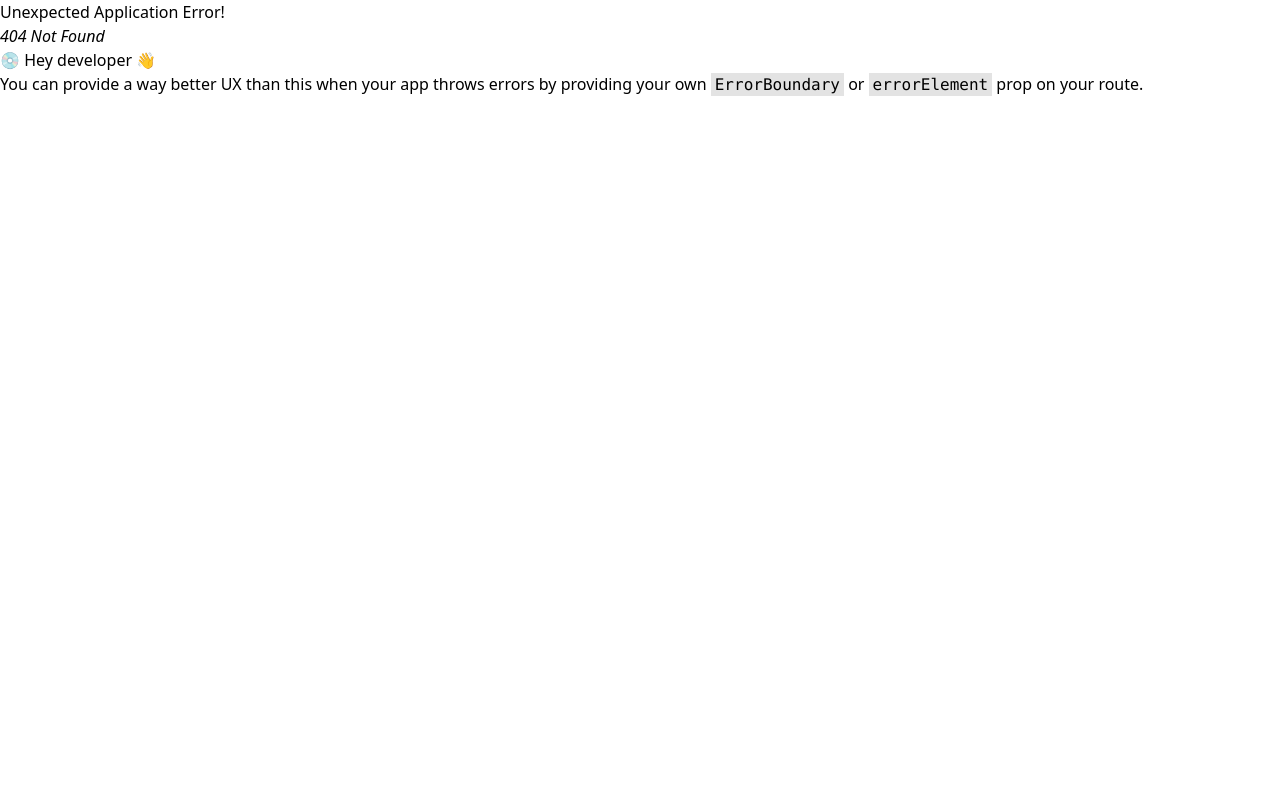
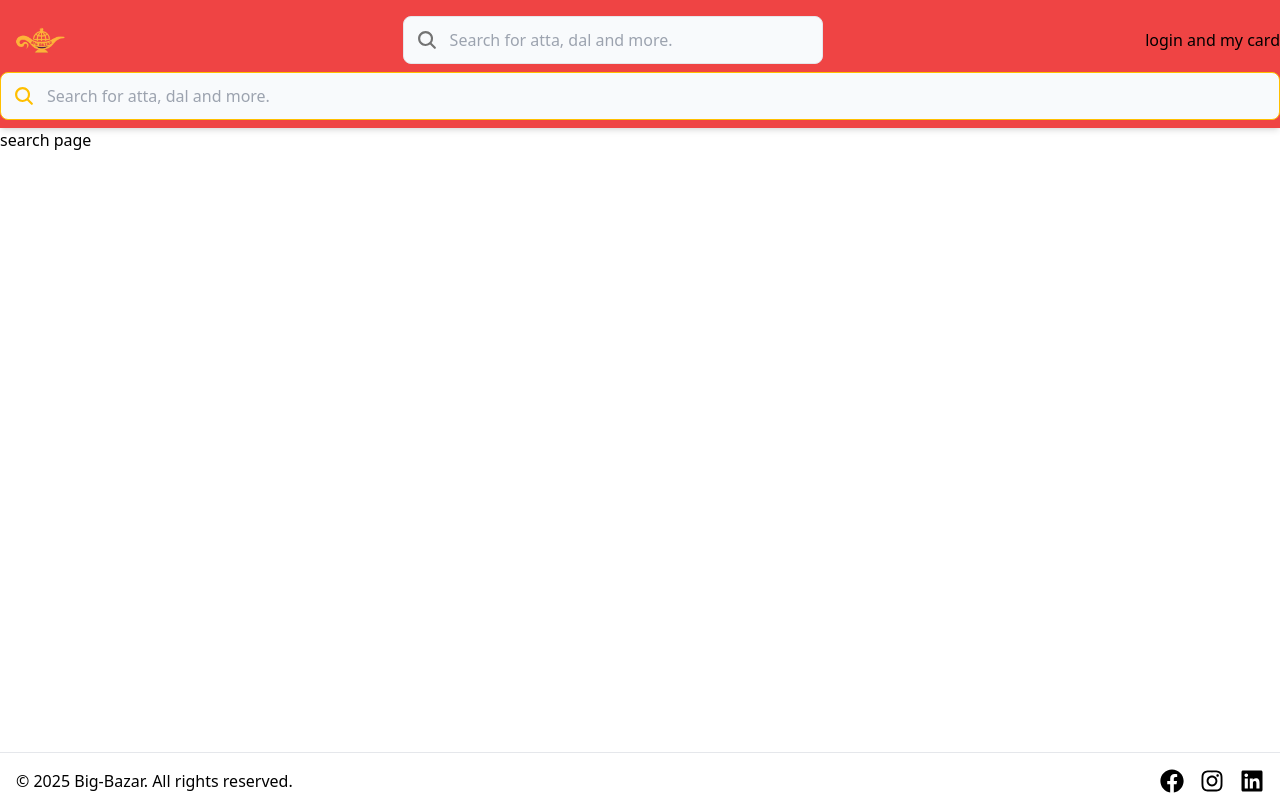
Before and after one commit to shahriar2880/big-bazar, a React (Vite) app in the folder client/: page /search in a window 1280 px wide. Before the commit this address had no page. Built offline with nearby package versions, Linux system fonts and the light colour scheme.

Commit message:
header and search

```diff
--- a/client/src/component/Header.jsx
+++ b/client/src/component/Header.jsx
@@ -1,29 +1,63 @@
 import React from "react";
-import logo from "../assets/big-bazar.png"
+import logo from "../assets/big-bazar.png";
 import Search from "./Search";
+import { FaRegCircleUser } from "react-icons/fa6";
+import { Link, useLocation } from "react-router-dom";
+import useMobile from "../hooks/useMobile";
 
 const Header = () => {
+    // const [isMobile] = useMobile()
+    // const location = useLocation()
+    // const handleMobileUser = ()=>{
+    //     if(!user._id){
+    //         navigate("/login")
+    //         return
+    //     }
+
+    //     navigate("/user")
+    // }
   return (
     //header tag use for seo frendly
-    <header className="h-16 shadow-md sticky top-0">
-      <div className="container mx-auto flex items-center h-full px-2 justify-between">
+    <header className="h-30 py-2 lg:h-22 lg:shadow-md sticky top-0 bg-red-500 flex flex-col justify-center">
+      <div className="container mx-auto flex items-center h-full justify-between">
         {/* logo */}
         <div className="h-full">
-            <div className="h-full flex justify-center items-center">
-                <img src={logo} alt='' height={50} width={80} className="hidden lg:block"/>
-                <img src={logo} alt='' height={50} width={80} className="lg:hidden"/>
-            </div>
+          <Link to={"/"} className="h-full flex justify-center items-center">
+            <img
+              src={logo}
+              alt=""
+              height={50}
+              width={80}
+              className="hidden lg:block"
+            />
+            <img
+              src={logo}
+              alt=""
+              height={50}
+              width={80}
+              className="lg:hidden"
+            />
+          </Link>
         </div>
         {/* logo */}
         {/* search */}
-        <div>
-            <Search/>
+        <div className="hidden lg:block">
+          <Search />
         </div>
         {/* search */}
         {/* login and my cart */}
-        <div>login and my cart</div>
+        <div>
+          <button
+            className="text-neutral-600 lg:hidden"
+            // onClick={handleMobileUser}
+          >
+            <FaRegCircleUser size={26} />
+          </button>
+          <div className="hidden lg:block">login and my card</div>
+        </div>
         {/* login and my cart */}
       </div>
+      <div className="container mx-auto"><Search/></div>
     </header>
   );
 };
--- a/client/src/component/Search.jsx
+++ b/client/src/component/Search.jsx
@@ -1,11 +1,78 @@
-import React from 'react'
+import React, { useEffect, useState } from "react";
+import { IoSearch } from "react-icons/io5";
+import { FaArrowLeft } from "react-icons/fa";
+import { TypeAnimation } from 'react-type-animation';
+import { useLocation, useNavigate } from "react-router-dom";
+
 
 const Search = () => {
+    const navigate = useNavigate()
+    const location = useLocation()
+    const [isSearchPage,setIsSearchPage] = useState(false)
+    const params = useLocation()
+    const searchText = params.search.slice(3)
+
+
+    useEffect(()=>{
+        const isSearch = location.pathname === "/search"
+        setIsSearchPage(isSearch)
+    },[location])
+
+    const redirectToSearchPage =()=>{
+        navigate("/search")
+    }
   return (
-    <div className='w-full  min-w-[300px] lg:min-w-[420px] h-11 lg:h-12 rounded-lg border overflow-hidden flex items-center text-neutral-500 bg-slate-50 group focus-within:border-primary-200 '>
-      search
+    <div className="w-full  min-w-[300px] lg:min-w-[420px] h-11 lg:h-12 rounded-lg border overflow-hidden flex items-center text-neutral-500 bg-slate-50 group focus-within:border-primary-200 ">
+      <button className="flex justify-center items-center h-full p-3 group-focus-within:text-primary-200">
+        <IoSearch size={22} />
+      </button>
+      <div className='w-full h-full'>
+            {
+                !isSearchPage ? (
+                     //not in search page
+                     <div onClick={redirectToSearchPage} className='w-full h-full flex items-center'>
+                        <TypeAnimation
+                                sequence={[
+                                    // Same substring at the start will only be typed out once, initially
+                                    'Search "milk"',
+                                    1000, // wait 1s before replacing "Mice" with "Hamsters"
+                                    'Search "bread"',
+                                    1000,
+                                    'Search "sugar"',
+                                    1000,
+                                    'Search "panner"',
+                                    1000,
+                                    'Search "chocolate"',
+                                    1000,
+                                    'Search "curd"',
+                                    1000,
+                                    'Search "rice"',
+                                    1000,
+                                    'Search "egg"',
+                                    1000,
+                                    'Search "chips"',
+                                ]}
+                                wrapper="span"
+                                speed={50}
+                                repeat={Infinity}
+                            />
+                     </div>
+                ) : (
+                    //when i was search page
+                    <div className='w-full h-full'>
+                        <input
+                            type='text'
+                            placeholder='Search for atta, dal and more.'
+                            autoFocus
+                            defaultValue={searchText}
+                            className='bg-transparent w-full h-full outline-none'
+                        />
+                    </div>
+                )
+            }
+        </div>
     </div>
-  )
-}
+  );
+};
 
-export default Search
+export default Search;
--- /dev/null
+++ b/client/src/hooks/useMobile.jsx
@@ -0,0 +1,11 @@
+import React from 'react'
+
+const useMobile = () => {
+  return (
+    <div>
+      userMobile
+    </div>
+  )
+}
+
+export default useMobile
--- a/client/src/main.jsx
+++ b/client/src/main.jsx
@@ -8,7 +8,7 @@ import { StrictMode } from 'react'
 // import { store } from './store/store.js'
 
 createRoot(document.getElementById('root')).render(
-  <StrictMode>
+  // <StrictMode>
     <RouterProvider router={router}/>
-  </StrictMode>,
+  // </StrictMode>,
 )
--- /dev/null
+++ b/client/src/pages/Login.jsx
@@ -0,0 +1,11 @@
+import React from 'react'
+
+const Login = () => {
+  return (
+    <div>
+      login
+    </div>
+  )
+}
+
+export default Login
--- /dev/null
+++ b/client/src/pages/Register.jsx
@@ -0,0 +1,11 @@
+import React from 'react'
+
+const Register = () => {
+  return (
+    <div>
+      Register
+    </div>
+  )
+}
+
+export default Register
--- /dev/null
+++ b/client/src/pages/SearchPage.jsx
@@ -0,0 +1,11 @@
+import React from 'react'
+
+const SearchPage = () => {
+  return (
+    <div>
+      search page
+    </div>
+  )
+}
+
+export default SearchPage
```
Also changed, not shown: client/src/route/index.jsx (+15 -0 lines).
